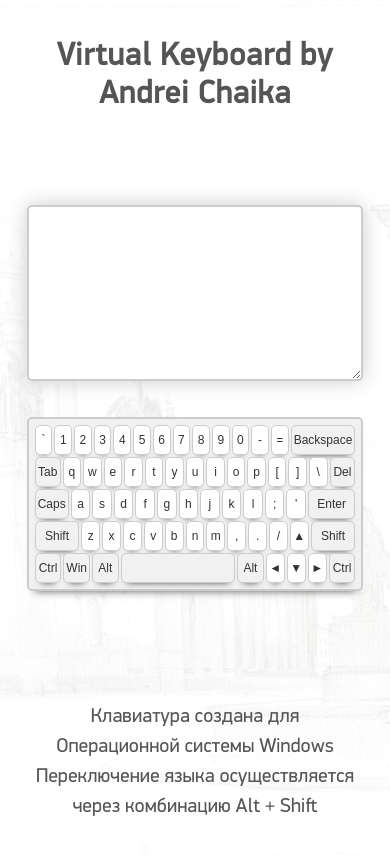
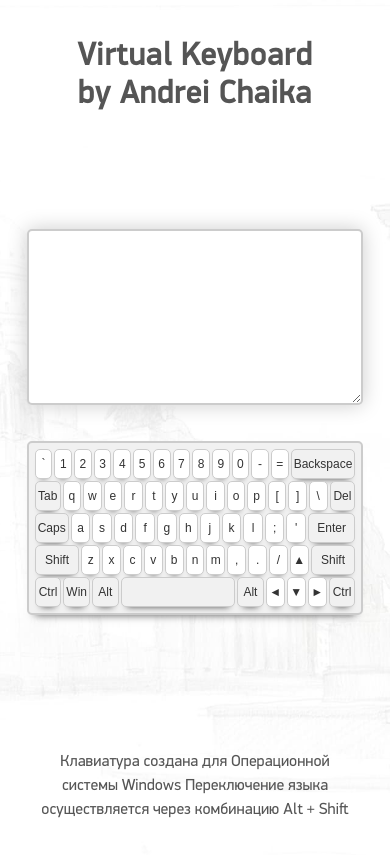
Before and after one commit to AndreiChaika/keyboard, a website with bundled scripts: page index.html in a window 390 px wide. Built offline with nearby package versions, Linux system fonts and the light colour scheme.

Commit message:
fix: footer

```diff
--- a/style.css
+++ b/style.css
@@ -142,7 +142,7 @@ footer {
 
 @media (max-width: 480px) {
 h1 {
-    max-width: 320px;
+    max-width: 250px;
     margin: 0 auto;
 }
 button {
@@ -156,6 +156,8 @@ button {
 }
 footer p {
     width: 320px;
+    font-size: 16px;
+    line-height: 24px;
 }
 main {
     width: 90%;
```
